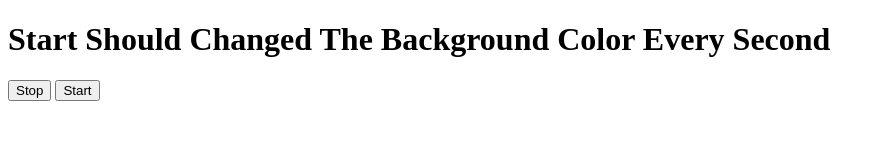
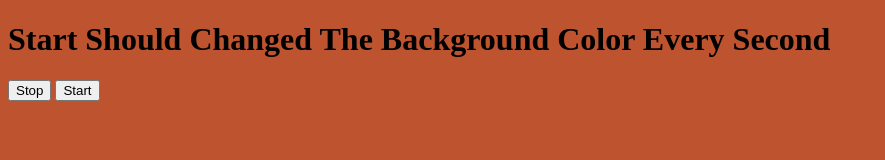
Before and after one commit to MirzaAbdullahBaig/JavaScript-With-Hitesh, a plain HTML site: page Project's_07/Project_05 Random-Color/index.html in a window 1280 px wide. Both pictures are taken after a click on the button "Start". Shown: the whole page, without its empty margins (0-885 px from the left). Drawn offline with Linux system fonts and the light colour scheme.

Commit message:
Project_05 Random-Color

```diff
--- a/Project's_07/Project_05 Random-Color/index.html
+++ b/Project's_07/Project_05 Random-Color/index.html
@@ -5,6 +5,11 @@
     <meta name="viewport" content="width=device-width, initial-scale=1.0">
     <title>Random-Color</title>
 </head>
+<style>
+    body {
+        background-color: aquamarine;
+    }
+</style>
 <body>
     <h1>Start Should Changed The Background Color Every Second</h1>
     <div>
--- a/Project's_07/Project_05 Random-Color/script.js
+++ b/Project's_07/Project_05 Random-Color/script.js
@@ -8,10 +8,23 @@ const randomColor = () => {
     }
     return color
 }
-console.log(randomColor());
 
-document.querySelector('div').addEventListener('click', (e) => {
-    if (e.target.id === 'start') {
+let intervalId;
 
+const startChangingColor = () => {
+    if (!intervalId) {
+        intervalId = setInterval(changeBgColor, 1000)
     }
-})
+    function changeBgColor() {
+        document.body.style.backgroundColor = randomColor()
+    }
+}
+
+const stopChangingColor = () => {
+    clearInterval(intervalId)
+    intervalId = null
+}
+
+document.querySelector('#start').addEventListener('click', startChangingColor)
+
+document.querySelector('#stop').addEventListener('click', stopChangingColor)
```
